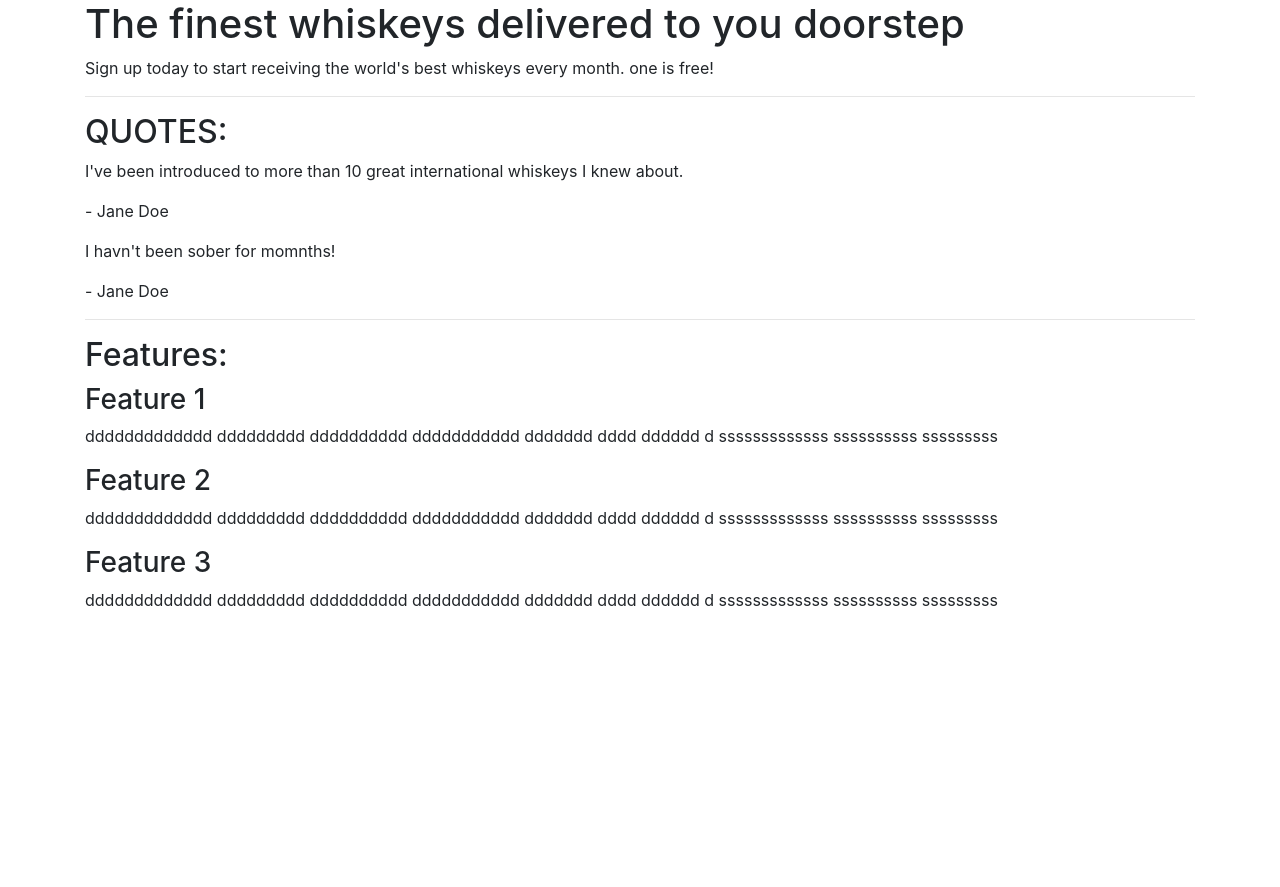
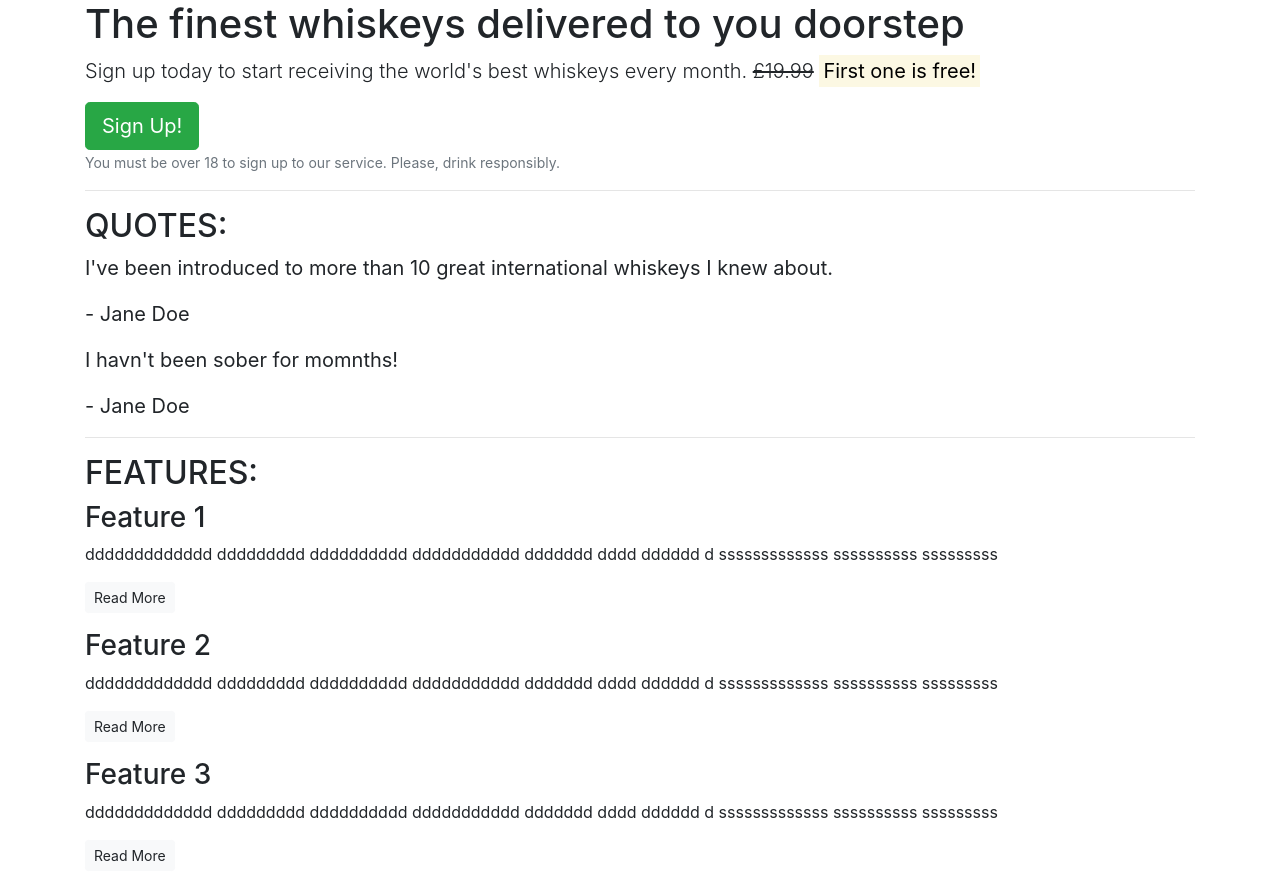
Before and after one commit to sam2829/bootstrap-walk-through, a plain HTML site: page index.html in a window 1280 px wide. Before the commit the page ends 800 px from the top, so only its background shows below. Drawn offline with nearby package versions, Linux system fonts and the light colour scheme.

Commit message:
Add walk through bootstrap project lesson 2

```diff
--- a/index.html
+++ b/index.html
@@ -1,65 +1,86 @@
 <!DOCTYPE html>
 <html lang="en">
   <head>
-    <meta charset="UTF-8">
-    <meta http-equiv="X-UA-Compatible" content="IE=edge">
-    <meta name="viewport" content="width=device-width, initial-scale=1.0">
+    <meta charset="UTF-8" />
+    <meta http-equiv="X-UA-Compatible" content="IE=edge" />
+    <meta name="viewport" content="width=device-width, initial-scale=1.0" />
     <title>Whiskey Drop I Taste a new whiskey every month</title>
-    <link rel="stylesheet" href="https://cdn.jsdelivr.net/npm/bootstrap@4.6.2/dist/css/bootstrap.min.css"
-        integrity="sha384-xOolHFLEh07PJGoPkLv1IbcEPTNtaed2xpHsD9ESMhqIYd0nLMwNLD69Npy4HI+N" crossorigin="anonymous">
-    <script src="https://cdn.jsdelivr.net/npm/bootstrap@4.6.2/dist/js/bootstrap.bundle.min.js"
+    <link
+      rel="stylesheet"
+      href="https://cdn.jsdelivr.net/npm/bootstrap@4.6.2/dist/css/bootstrap.min.css"
+      integrity="sha384-xOolHFLEh07PJGoPkLv1IbcEPTNtaed2xpHsD9ESMhqIYd0nLMwNLD69Npy4HI+N"
+      crossorigin="anonymous"
+    />
+    <script
+      src="https://cdn.jsdelivr.net/npm/bootstrap@4.6.2/dist/js/bootstrap.bundle.min.js"
       integrity="sha384-Fy6S3B9q64WdZWQUiU+q4/2Lc9npb8tCaSX9FK7E8HnRr0Jz8D6OP9dO5Vg3Q9ct"
-        crossorigin="anonymous"></script>
+      crossorigin="anonymous"
+    ></script>
   </head>
   <body>
-    <article class = "container">
+    <article class="container">
       <!--Callout-->
-        <section class = "callout">
+      <section class="callout">
         <h1>The finest whiskeys delivered to you doorstep</h1>
-            <p>Sign up today to start receiving the world's best whiskeys every month.
-                one is free!
+        <p class="lead">
+          Sign up today to start receiving the world's best whiskeys every
+          month. <s>£19.99</s> <strong><mark>First one is free!</mark></strong>
+        </p>
+        <button class="btn btn-success btn-lg">Sign Up!</button>
+        <p class="text-muted">
+          <small
+            >You must be over 18 to sign up to our service. Please, drink
+            responsibly.</small
+          >
         </p>
       </section>
       <!--/.callout-->
-        <hr>
+      <hr />
 
       <!--Quotes-->
-        <section class = "quotes">
-            <h2 class = "text-uppercase">Quotes:</h2>
-            <div class = quote>
-                <p>I've been introduced to more than 10 great international whiskeys I
+      <section class="quotes">
+        <h2 class="text-uppercase">Quotes:</h2>
+        <blockquote class="blockquote">
+          <p>
+            I've been introduced to more than 10 great international whiskeys I
             knew about.
           </p>
           <p>- Jane Doe</p>
-            </div>
-            <div class = "quote">
+        </blockquote>
+        <blockquote class="blockquote">
           <p>I havn't been sober for momnths!</p>
           <p>- Jane Doe</p>
-            </div>
+        </blockquote>
       </section>
       <!--/quotes-->
-        <hr>
+      <hr />
 
       <!--Features-->
-        <section class = "features">
-            <h2>Features:</h2>
-            <div class = "feature">
+      <section class="features">
+        <h2 class="text-uppercase">Features:</h2>
+        <div class="feature">
           <h3>Feature 1</h3>
-                <p>ddddddddddddd ddddddddd dddddddddd ddddddddddd ddddddd dddd dddddd d
+          <p>
+            ddddddddddddd ddddddddd dddddddddd ddddddddddd ddddddd dddd dddddd d
             sssssssssssss ssssssssss sssssssss
           </p>
+          <p><a class="btn btn-sm btn-light" href="">Read More</a></p>
         </div>
         <div class="feature">
           <h3>Feature 2</h3>
-                <p>ddddddddddddd ddddddddd dddddddddd ddddddddddd ddddddd dddd dddddd d
+          <p>
+            ddddddddddddd ddddddddd dddddddddd ddddddddddd ddddddd dddd dddddd d
             sssssssssssss ssssssssss sssssssss
           </p>
+          <p><a class="btn btn-sm btn-light" href="">Read More</a></p>
         </div>
         <div class="feature">
           <h3>Feature 3</h3>
-                <p>ddddddddddddd ddddddddd dddddddddd ddddddddddd ddddddd dddd dddddd d
+          <p>
+            ddddddddddddd ddddddddd dddddddddd ddddddddddd ddddddd dddd dddddd d
             sssssssssssss ssssssssss sssssssss
           </p>
+          <p><a class="btn btn-sm btn-light" href="">Read More</a></p>
         </div>
       </section>
     </article>
```
Lines whose indentation alone changed are shown as unchanged.
